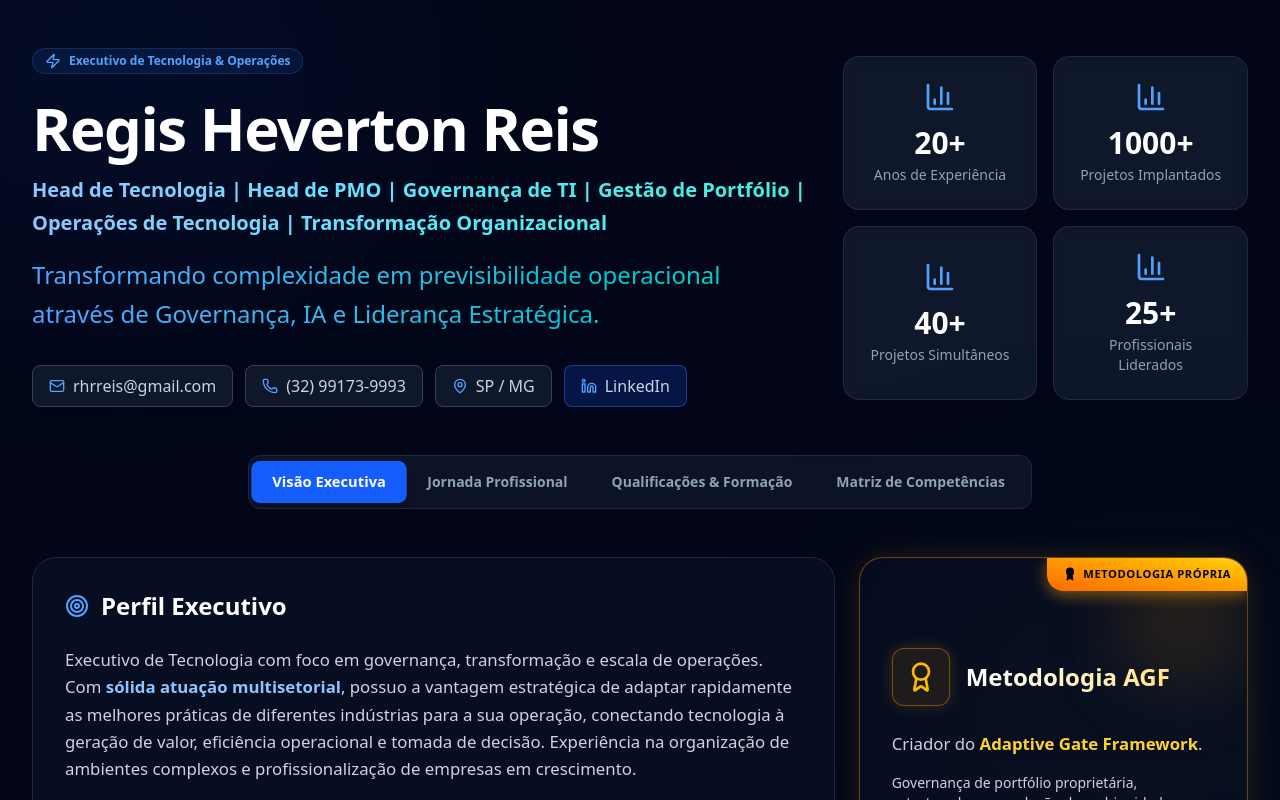
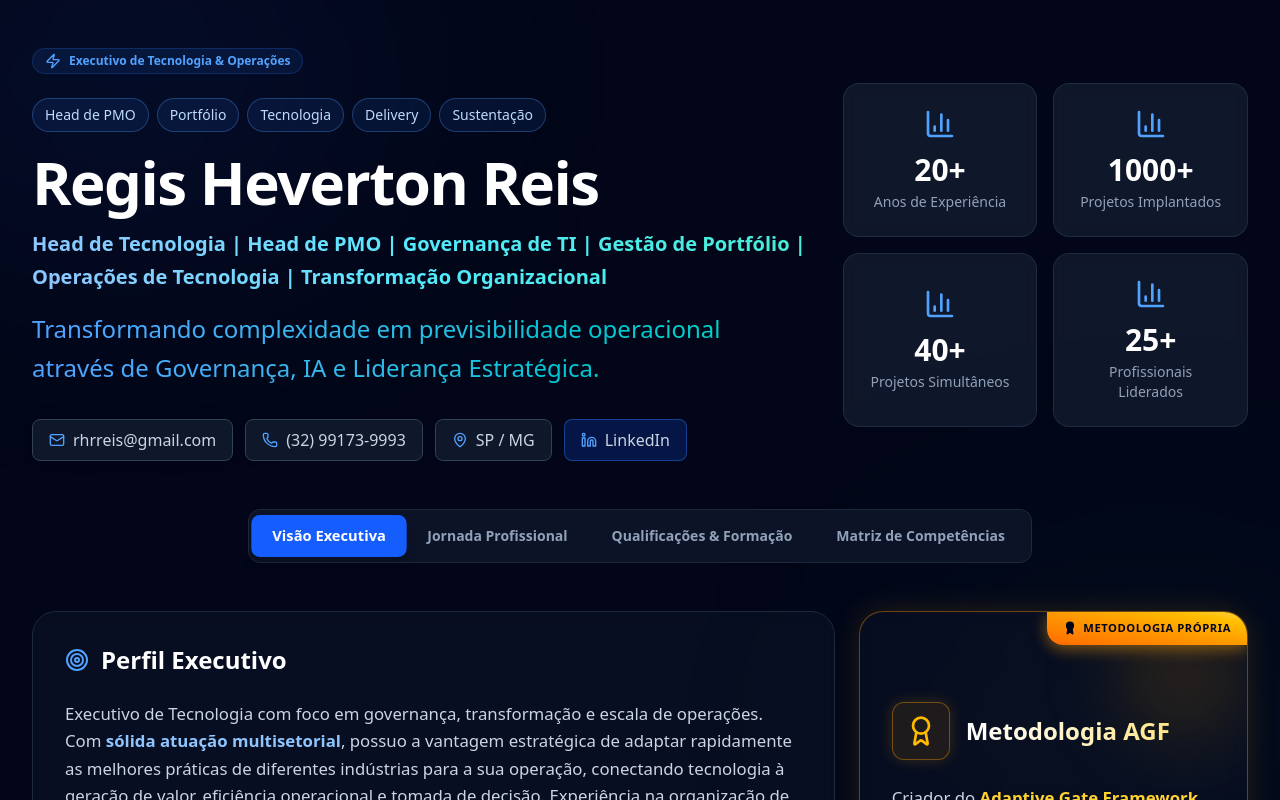
Before and after one commit to regis-bcode/CV, a React (Vite) app: page / in a window 1280 px wide. Shown: the top 800 px of the page. Built offline with nearby package versions, Linux system fonts and the light colour scheme.

Commit message:
Add executive role tags to hero headers across portfolio views

```diff
--- a/src/App.jsx
+++ b/src/App.jsx
@@ -5,6 +5,7 @@ const PortfolioApp = lazy(() => import('./PortfolioApp.jsx'));
 
 const shellProfile = {
   name: 'Regis Heverton Reis',
+  tags: ['Head de PMO', 'Portfólio', 'Tecnologia', 'Delivery', 'Sustentação'],
   headline:
     'Head de Tecnologia | Head de PMO | Governan\u00e7a de TI | Gest\u00e3o de Portf\u00f3lio | Opera\u00e7\u00f5es de Tecnologia | Transforma\u00e7\u00e3o Organizacional',
   subtitle:
@@ -24,6 +25,16 @@ function HeroShell() {
           <div className="flex-1">
             <div className="inline-flex items-center gap-2 px-3 py-1 rounded-full bg-blue-500/10 border border-blue-500/20 text-blue-400 text-xs font-semibold mb-6">
               <Zap className="w-4 h-4" /> Executivo de Tecnologia & Operações
+            </div>
+            <div className="flex flex-wrap gap-2 mb-5 max-w-4xl">
+              {shellProfile.tags.map((tag) => (
+                <span
+                  key={tag}
+                  className="px-3 py-1.5 rounded-full border border-blue-400/30 bg-blue-500/10 text-blue-200 text-xs md:text-sm font-medium"
+                >
+                  {tag}
+                </span>
+              ))}
             </div>
             <h1 className="text-5xl md:text-6xl font-extrabold text-white tracking-tight mb-4">
               {shellProfile.name}
--- a/src/PortfolioApp.jsx
+++ b/src/PortfolioApp.jsx
@@ -29,6 +29,7 @@ import {
 // --- DADOS DO CURRÍCULO ---
 const profileData = {
   name: "Regis Heverton Reis",
+  tags: ["Head de PMO", "Portfólio", "Tecnologia", "Delivery", "Sustentação"],
   headline: "Head de Tecnologia | Head de PMO | Governan\u00e7a de TI | Gest\u00e3o de Portf\u00f3lio | Opera\u00e7\u00f5es de Tecnologia | Transforma\u00e7\u00e3o Organizacional",
   titles: [
     {
@@ -509,6 +510,16 @@ export default function Portfolio() {
             <div className="inline-flex items-center gap-2 px-3 py-1 rounded-full bg-blue-500/10 border border-blue-500/20 text-blue-400 text-xs font-semibold mb-6">
               <Zap className="w-4 h-4" /> Executivo de Tecnologia & Operações
             </div>
+            <div className="flex flex-wrap gap-2 mb-5 max-w-4xl">
+              {profileData.tags.map((tag) => (
+                <span
+                  key={tag}
+                  className="px-3 py-1.5 rounded-full border border-blue-400/30 bg-blue-500/10 text-blue-200 text-xs md:text-sm font-medium"
+                >
+                  {tag}
+                </span>
+              ))}
+            </div>
             <h1 className="text-5xl md:text-6xl font-extrabold text-white tracking-tight mb-4">
               {profileData.name}
             </h1>
```
